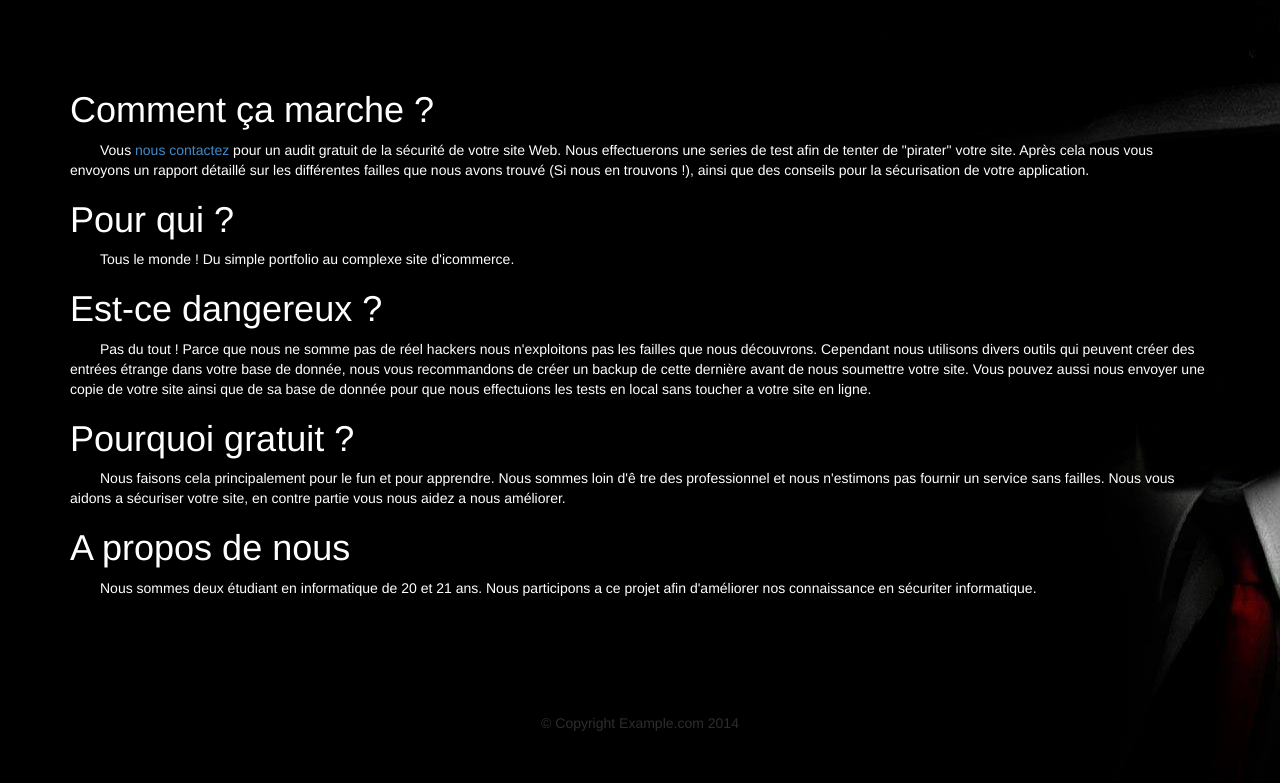
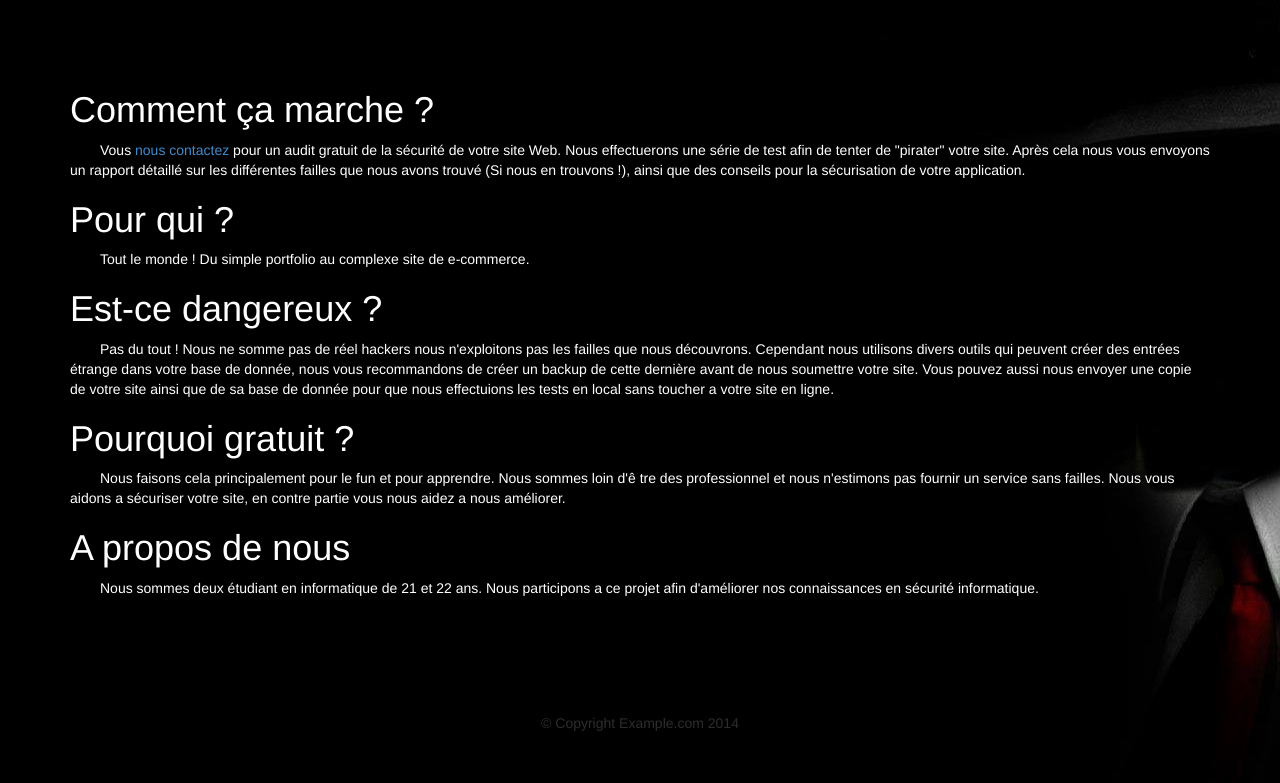
Before and after one commit to Buisson/Enjol--Colomb, a PHP site: page /about.php in a window 1280 px wide. Shown: the part 60-843 px from the top of the page. Run offline with PHP 8.4, Linux system fonts and the light colour scheme; some libraries are stand-ins or nearby versions.

Commit message:
Correction fr.php

```diff
--- a/fr.php
+++ b/fr.php
@@ -16,16 +16,16 @@
 
 	//About
 	$aboutTxt = '<h1>Comment ça marche ?</h1>
-		<p class="paragraphe">Vous <a href="contact.php">nous contactez</a> pour un audit gratuit de la sécurité de votre site Web. Nous effectuerons une series de test afin de tenter de "pirater" votre site. Apr&egrave;s cela nous vous envoyons un rapport d&eacute;taill&eacute; sur les diff&eacute;rentes failles que nous avons trouvé (Si nous en trouvons !), ainsi que des conseils pour la sécurisation de votre application.</p>
+		<p class="paragraphe">Vous <a href="contact.php">nous contactez</a> pour un audit gratuit de la s&eacute;curit&eacute; de votre site Web. Nous effectuerons une s&eacute;rie de test afin de tenter de "pirater" votre site. Apr&egrave;s cela nous vous envoyons un rapport d&eacute;taill&eacute; sur les diff&eacute;rentes failles que nous avons trouvé (Si nous en trouvons !), ainsi que des conseils pour la s&eacute;curisation de votre application.</p>
 		<h1>Pour qui ?</h1>
-		<p class="paragraphe">Tous le monde ! Du simple portfolio au complexe site d\'icommerce. </p>
+		<p class="paragraphe">Tout le monde ! Du simple portfolio au complexe site de e-commerce. </p>
 		<h1>Est-ce dangereux ?</h1>
-		<p class="paragraphe">Pas du tout ! Parce que nous ne somme pas de r&eacute;el hackers nous n\'exploitons pas les failles que nous d&eacute;couvrons. Cependant nous utilisons divers outils qui peuvent cr&eacute;er des entr&eacute;es &eacute;trange dans votre base de donn&eacute;e, nous vous recommandons de cr&eacute;er un backup de cette derni&egrave;re avant de nous soumettre votre site.
+		<p class="paragraphe">Pas du tout ! Nous ne somme pas de r&eacute;el hackers nous n\'exploitons pas les failles que nous d&eacute;couvrons. Cependant nous utilisons divers outils qui peuvent cr&eacute;er des entr&eacute;es &eacute;trange dans votre base de donn&eacute;e, nous vous recommandons de cr&eacute;er un backup de cette derni&egrave;re avant de nous soumettre votre site.
 		Vous pouvez aussi nous envoyer une copie de votre site ainsi que de sa base de donn&eacute;e pour que nous effectuions les tests en local sans toucher a votre site en ligne.</p>
 		<h1>Pourquoi gratuit ?</h1>
 		<p class="paragraphe">Nous faisons cela principalement pour le fun et pour apprendre. Nous sommes loin d\'&ecirc; tre des professionnel et nous n\'estimons pas fournir un service sans failles. Nous vous aidons a s&eacute;curiser votre site, en contre partie vous nous aidez a nous am&eacute;liorer. </p>
 		<h1>A propos de nous</h1>
-		<p class="paragraphe">Nous sommes deux &eacute;tudiant en informatique de 20 et 21 ans. Nous participons a ce projet afin d\'am&eacute;liorer nos connaissance en s&eacute;curiter informatique.</p>';
+		<p class="paragraphe">Nous sommes deux &eacute;tudiant en informatique de 21 et 22 ans. Nous participons a ce projet afin d\'am&eacute;liorer nos connaissances en s&eacute;curit&eacute; informatique.</p>';
 
 	//Contact
 	$contactTitle = "Nous contacter";
```
